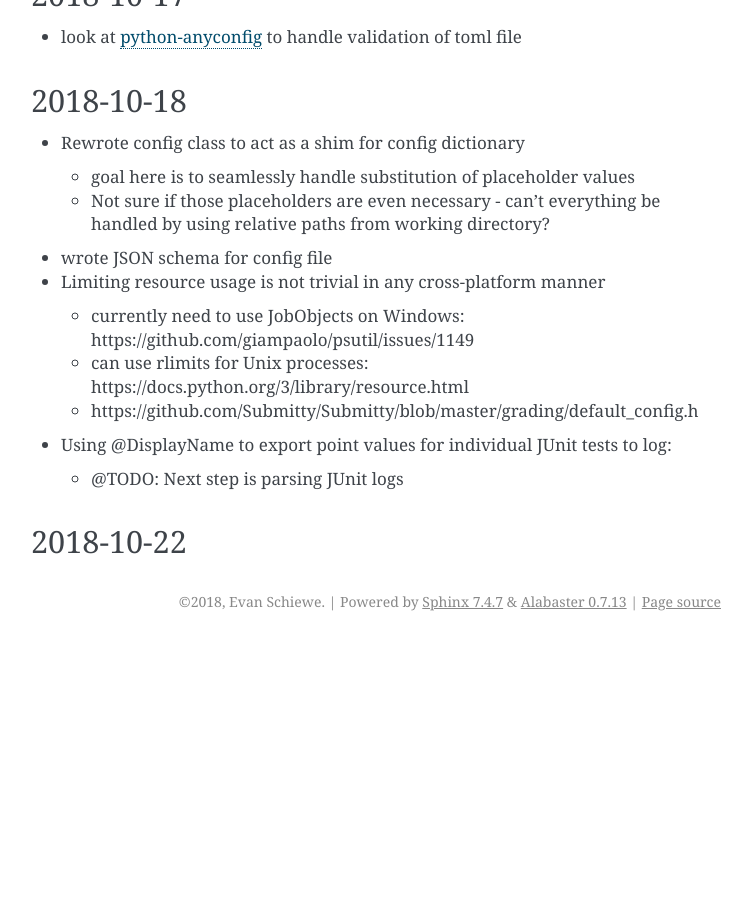
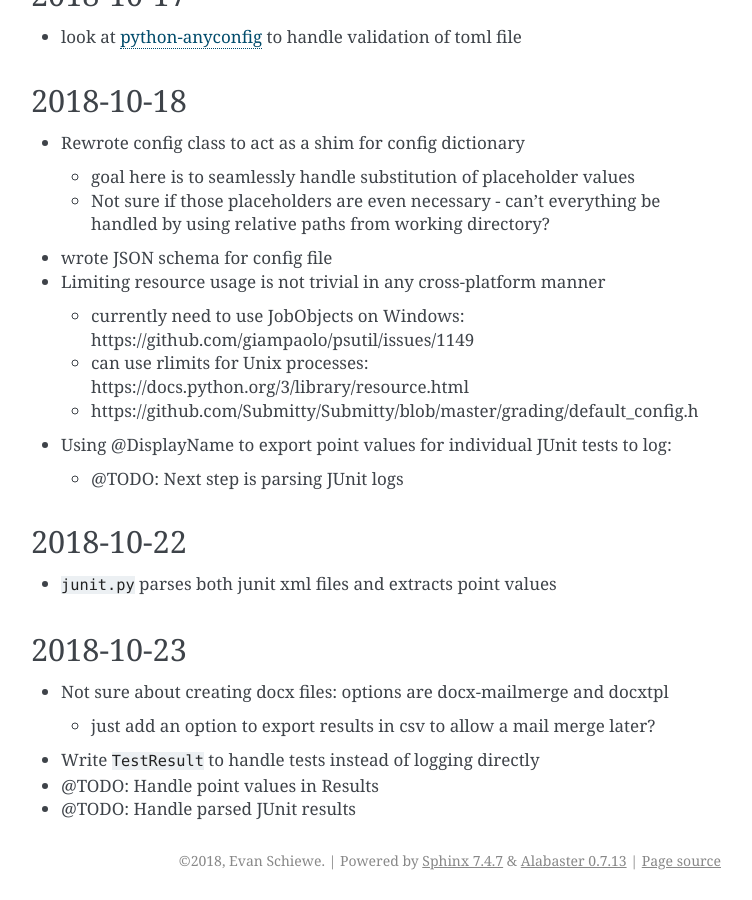
Before and after one commit to Wieschie/autograder, a Sphinx documentation site: the page built from docs/development.md, in a window 1280 px wide and 900 px high, scrolled down 2063 px. Shown: the whole window, without its empty margins (389-1141 px from the left). Built offline with Sphinx 7.4.7, drawn with Linux system fonts in a browser that asks for light colours; before the commit the page ends 2704 px from its top, so only the background shows below that.

Commit message:
Clean up documentation.

```diff
--- a/docs/conf.py
+++ b/docs/conf.py
@@ -31,6 +31,7 @@
 
 # -- General configuration ---------------------------------------------------
 
+autoclass_content = 'both'
 # If your documentation needs a minimal Sphinx version, state it here.
 #
 # needs_sphinx = '1.0'
@@ -76,7 +77,6 @@
 
 # The name of the Pygments (syntax highlighting) style to use.
 pygments_style = None
-
 
 # -- Options for HTML output -------------------------------------------------
 
--- a/docs/development.md
+++ b/docs/development.md
@@ -67,3 +67,11 @@
   * @TODO: Next step is parsing JUnit logs
 
 ## 2018-10-22
+* `junit.py` parses both junit xml files and extracts point values
+
+## 2018-10-23
+* Not sure about creating docx files: options are docx-mailmerge and docxtpl
+  * just add an option to export results in csv to allow a mail merge later?
+* Write `TestResult` to handle tests instead of logging directly
+* @TODO: Handle point values in Results
+* @TODO: Handle parsed JUnit results
```
Also changed, not shown: docs/code.rst (+9 -1 lines), 3 other files.
